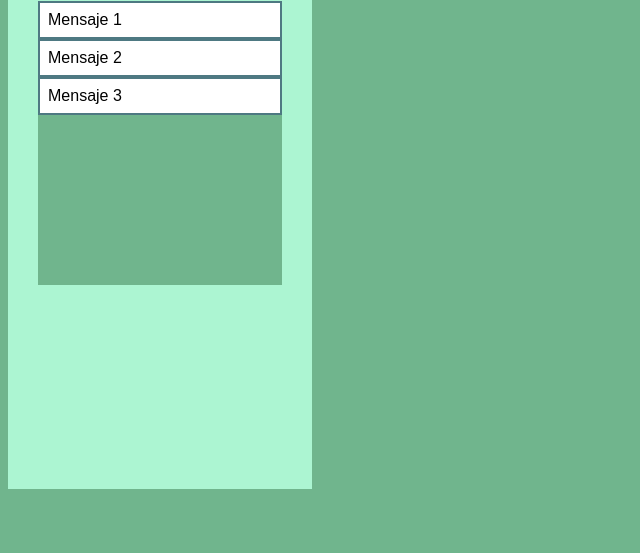
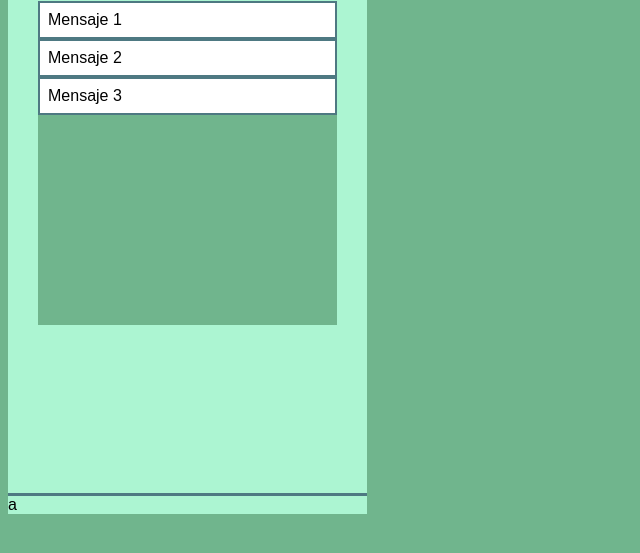
Before and after one commit to lgruneirodem/ProyectoFinal_Interfaces, a plain HTML site: page mensajes.html in a window 1280 px wide. Shown: the part 87-640 px from the top of the page, without its empty margins (0-640 px from the left). Drawn offline with Linux system fonts and the light colour scheme.

Commit message:
footer incompleto

```diff
--- a/css/mensajes.css
+++ b/css/mensajes.css
@@ -7,8 +7,8 @@
     --Negro: #000000;
 }
 body,html{
-    width: 320px;
-    height: 568px;
+    width: 375px;
+    height: 659px;
     background-color:var(--segundoColor);
     font-family:'Nanum Gothic', sans-serif;
     display:flex
@@ -18,7 +18,8 @@ body,html{
 justify-content: center;
 align-items: center;
 width: 100%;
-height: 100%;
+height: auto;
+margin-bottom: 10px;
 background-color: #acf5D2;
 }
 .mensajes h1{
@@ -46,3 +47,21 @@ list-style: none;
 align-items: stretch;
 padding-left: 0;
 }
+.footer{
+    position: absolute;
+    top:580px;
+    background-color: var(--tercerColor);
+    width: 359px;
+    height: 78px;
+}
+.footer2{
+    background-color: var(--segundoColor);
+    height: 78px;
+}
+.footer2 p{
+    margin-top: 3px;
+}
+.footer3{
+    background-color: #acf5D2;
+    margin-top: ;
+}
--- a/mensajes.html
+++ b/mensajes.html
@@ -17,6 +17,15 @@
                     <li>Mensaje 3</li>
                   </ul>
             </div>
+        <footer>
+            <div class="footer">
+                <div class="footer2">
+                    <div class="footer3">
+                        <p>a</p>
+                    </div>
+                </div>
+            </div>
+        </footer>
     </div>
 </body>
 </html>
```
